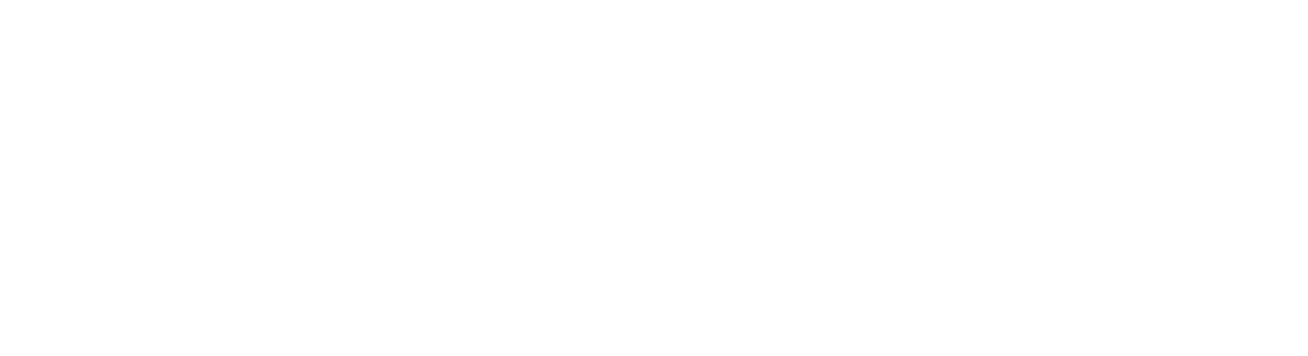
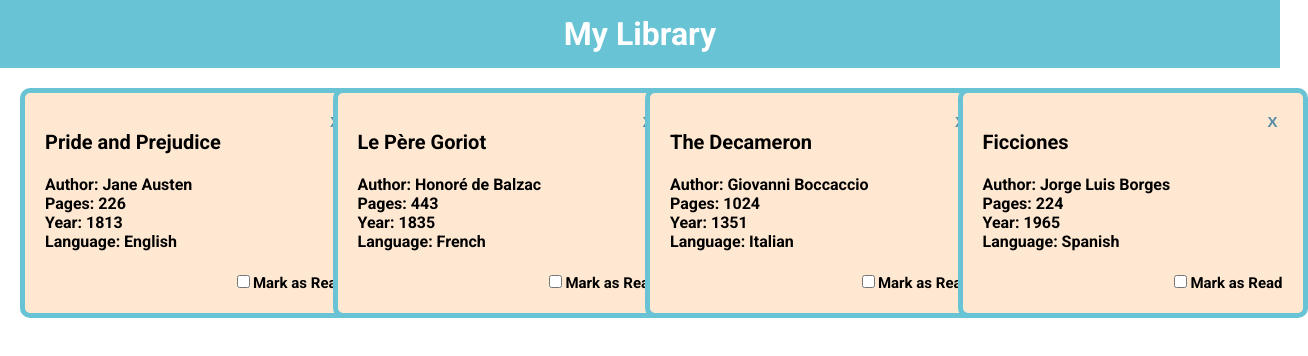
Before and after one commit to gregorytanhx/odin-library, a plain HTML site: page index.html in a window 1280 px wide. Shown: the whole page, 1308 px wide, since content can reach past the window. Drawn offline with Linux system fonts and the light colour scheme.

Commit message:
adds css for basic card display of books

```diff
--- a/index.html
+++ b/index.html
@@ -4,6 +4,7 @@
 <!--[if IE 8]>         <html class="no-js lt-ie9"> <![endif]-->
 <!--[if gt IE 8]>      <html class="no-js"> <!--<![endif]-->
 <html>
+
 <head>
     <meta charset="utf-8">
     <meta http-equiv="X-UA-Compatible" content="IE=edge">
@@ -11,13 +12,25 @@
     <meta name="description" content="">
     <meta name="viewport" content="width=device-width, initial-scale=1">
     <link rel="stylesheet" href="style.css">
+    <link rel="preconnect" href="https://fonts.googleapis.com">
+    <link rel="preconnect" href="https://fonts.gstatic.com" crossorigin>
+    <link href="https://fonts.googleapis.com/css2?family=Roboto:ital,wght@0,100..900;1,100..900&display=swap"
+        rel="stylesheet">
 </head>
+
 <body>
     <!--[if lt IE 7]>
             <p class="browsehappy">You are using an <strong>outdated</strong> browser. Please <a href="#">upgrade your browser</a> to improve your experience.</p>
         <![endif]-->
 
     <script src="script.js" async defer></script>
+    <div class="container">
+        <div class="header">
+            My Library
+        </div>
         <div class="books-container"></div>
+    </div>
+
 </body>
+
 </html>
--- a/script.js
+++ b/script.js
@@ -1,16 +1,44 @@
 const myLibrary = [];
 
-function Book(title, author, numPages, read) {
+function Book(title, author, pages, year, language) {
     // constructor
     this.title = title;
     this.author = author;
-    this.numPages = numPages;
-    this.read = read;
+    this.pages = pages;
+    this.year = year;
+    this.language = language
+    this.read = false;
 
     this.info = function () {
-        return `${title} by ${author}, ${numPages} pages, ${read ? "read" : "not read yet"}`;
+        return `Title: ${this.title} Author: ${this.author} Pages: ${
+            this.pages
+        }\nStatus: ${this.read ? 'read' : 'not read yet'}`;
     };
 
+    this.getHTML = function () {
+        let html = `<button>X</button>
+                    <div class="book-title">
+                    ${this.title}
+                    </div>
+
+                    <br>
+                    <div class="book-info">
+                    Author: ${this.author}
+                    <br>
+                    Pages: ${this.pages}
+                    <br>
+                    Year: ${this.year}
+                    <br>
+                    Language: ${this.language}
+                    </div>
+                    <br>
+                    <div class="read-status">
+                    <input type="checkbox">Mark as Read</input>
+                    </div>
+                    `;
+
+        return html;
+    };
 }
 
 function addBookToLibrary(book) {
@@ -18,21 +46,63 @@ function addBookToLibrary(book) {
 }
 
 function displayBooks() {
+    bookContainer = document.querySelector('.books-container');
+    for (let book of myLibrary) {
+        let bookCard = document.createElement('div');
+        bookCard.className = 'book-card';
+        bookCard.innerHTML = book.getHTML();
+        console.log(book.info());
+        bookCard.getEle
 
+        bookContainer.appendChild(bookCard);
+    }
 }
 
-// function getBooks(file) {
-//     var fs = require('fs');
-//     fs.readFile(file, 'utf-8', function(err, data) {
-//         if (err) throw err;
-//         bookArray = JSON.parse(file);
-//         for (book of bookArray) {
-//             console.log(book);
-//         }
-//     })
+var bookData = [
+    {
+        author: 'Jane Austen',
+        country: 'United Kingdom',
+        imageLink: 'images/pride-and-prejudice.jpg',
+        language: 'English',
+        link: 'https://en.wikipedia.org/wiki/Pride_and_Prejudice\n',
+        pages: 226,
+        title: 'Pride and Prejudice',
+        year: 1813,
+    },
+    {
+        author: 'Honor\u00e9 de Balzac',
+        country: 'France',
+        imageLink: 'images/le-pere-goriot.jpg',
+        language: 'French',
+        link: 'https://en.wikipedia.org/wiki/Le_P%C3%A8re_Goriot\n',
+        pages: 443,
+        title: 'Le P\u00e8re Goriot',
+        year: 1835,
+    },
+    {
+        author: 'Giovanni Boccaccio',
+        country: 'Italy',
+        imageLink: 'images/the-decameron.jpg',
+        language: 'Italian',
+        link: 'https://en.wikipedia.org/wiki/The_Decameron\n',
+        pages: 1024,
+        title: 'The Decameron',
+        year: 1351,
+    },
+    {
+        author: 'Jorge Luis Borges',
+        country: 'Argentina',
+        imageLink: 'images/ficciones.jpg',
+        language: 'Spanish',
+        link: 'https://en.wikipedia.org/wiki/Ficciones\n',
+        pages: 224,
+        title: 'Ficciones',
+        year: 1965,
+    },
+];
 
+for (let i of bookData) {
+    addBookToLibrary(new Book(i.title, i.author, i.pages, i.year, i.language));
+}
 
-// }
-
-
-// getBooks("books.json");
+displayBooks();
--- a/style.css
+++ b/style.css
@@ -0,0 +1,69 @@
+:root {
+    --card-width: 300px;
+    --card-height: 180px;
+
+}
+
+
+body {
+    margin: 0;
+    padding: 0;
+    font-family: 'Roboto', 'sans-serif';
+}
+
+.container {
+    display: grid;
+    grid-template-rows: 1fr 4fr;
+}
+
+.header {
+    grid-row: 1 / 2;
+    background-color: #68C3D4;
+    display: grid;
+    align-items: center;
+    justify-content: center;
+    font-size: 32px;
+    color: #FFFFFF;
+    font-weight: bold;
+}
+
+.books-container {
+    grid-row: 2 / 3;
+    padding: 20px;
+    display: grid;
+    gap: 10px;
+    grid-template-columns: repeat(auto-fit, minmax(var(--card-width), 1fr));
+}
+
+.book-card {
+    padding: 20px;
+    width: var(--card-width);
+    height: var(--card-height);
+    border: 5px solid #68C3D4;
+    background-color: #FFE8D1;
+    border-radius: 10px;
+    color: #000000 ;
+    font-weight: bold;
+    display: grid;
+    overflow: hidden;
+}
+
+.book-title {
+    font-size: 20px;
+}
+
+.read-status {
+    font-size: 15px;
+    justify-self: right;
+}
+
+.book-card > button {
+    font-size: 15px;
+    width: 20px;
+    padding: 0;
+    border: 0;
+    background-color: #FFE8D1;
+    font-weight: bold;
+    color: #568EA3;
+    justify-self: right;
+}
```
Lines whose indentation alone changed are shown as unchanged.
